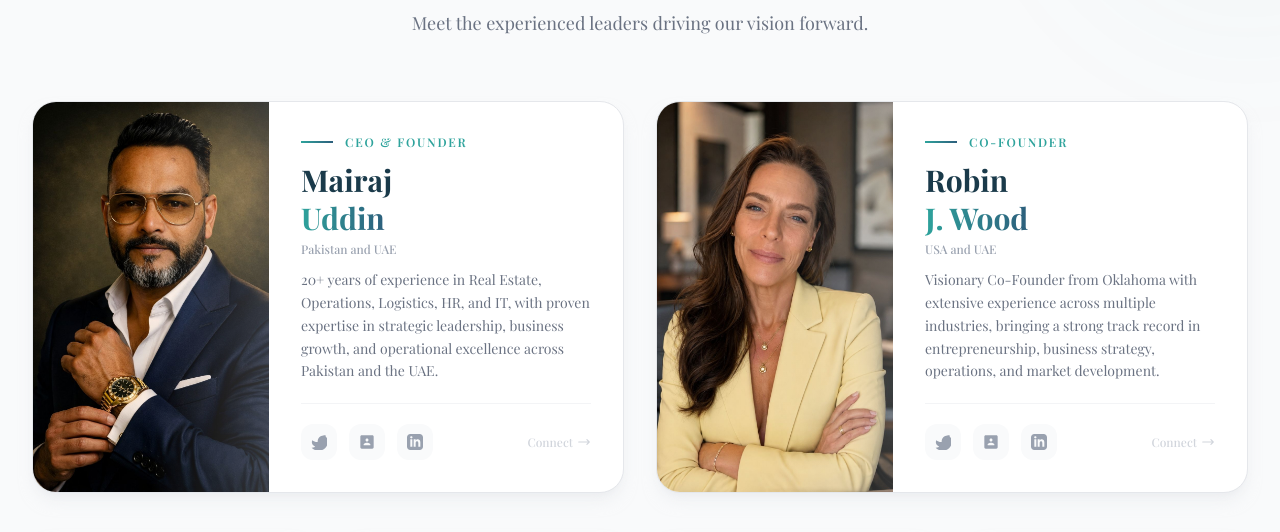
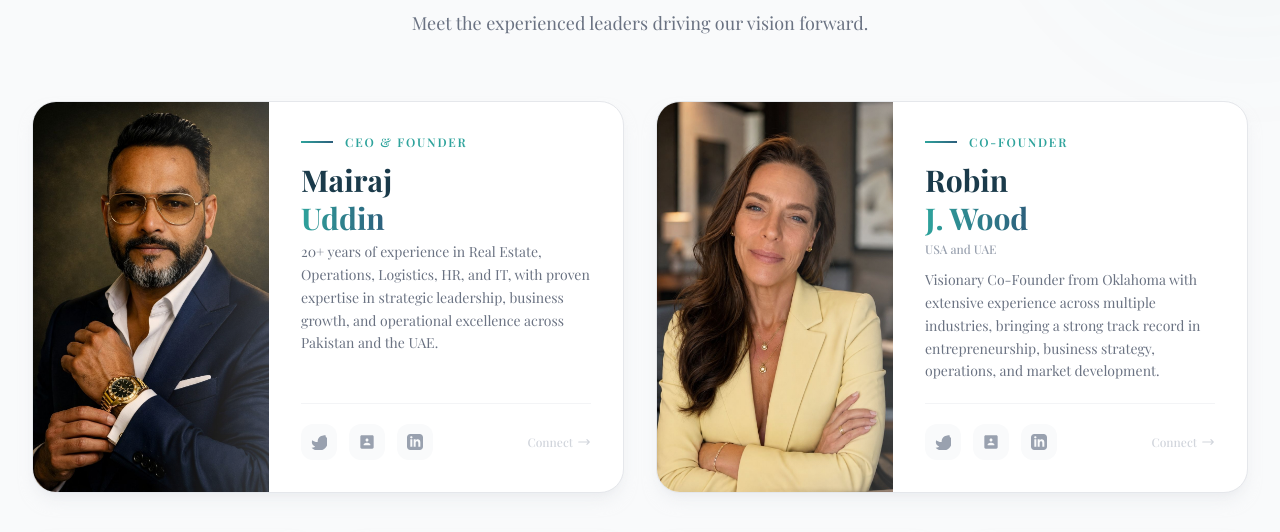
Before and after one commit to graphicsfaisal90-max/venturis-holdings, a React (Vite) app: page /about in a window 1280 px wide. Shown: the part 3958-4490 px from the top of the page. Built offline with nearby package versions, Linux system fonts and the light colour scheme; no server answers; grey boxes are pictures that could not be loaded; a web font is replaced by a local one.

Commit message:
Show location subtext only for Robin

```diff
--- a/src/pages/About.jsx
+++ b/src/pages/About.jsx
@@ -60,7 +60,6 @@ const teamRow1 = [
   {
     name: 'Mairaj Uddin',
     role: 'CEO & Founder',
-    location: 'Pakistan and UAE',
     bio: '20+ years of experience in Real Estate, Operations, Logistics, HR, and IT, with proven expertise in strategic leadership, business growth, and operational excellence across Pakistan and the UAE.',
     image: '/mairaaj-uddin.jpeg',
   },
@@ -416,7 +415,9 @@ export default function About() {
                         {member.name.split(' ').slice(1).join(' ')}
                       </span>
                     </h3>
-                    <span className="text-xs text-gray-400 font-medium block mb-3">{member.location}</span>
+                    {member.location && (
+                      <span className="text-xs text-gray-400 font-medium block mb-3">{member.location}</span>
+                    )}
                     <p className="text-gray-500 text-sm leading-relaxed mb-5">{member.bio}</p>
                     <div className="flex items-center gap-3 pt-5 border-t border-gray-100 mt-auto">
                       <div className="w-9 h-9 rounded-xl bg-gray-50 flex items-center justify-center text-gray-400 hover:bg-gradient-to-br hover:from-brand-teal hover:to-brand-navy hover:text-white hover:shadow-lg hover:shadow-brand-teal/20 transition-all duration-500 cursor-pointer group/icon">
```
